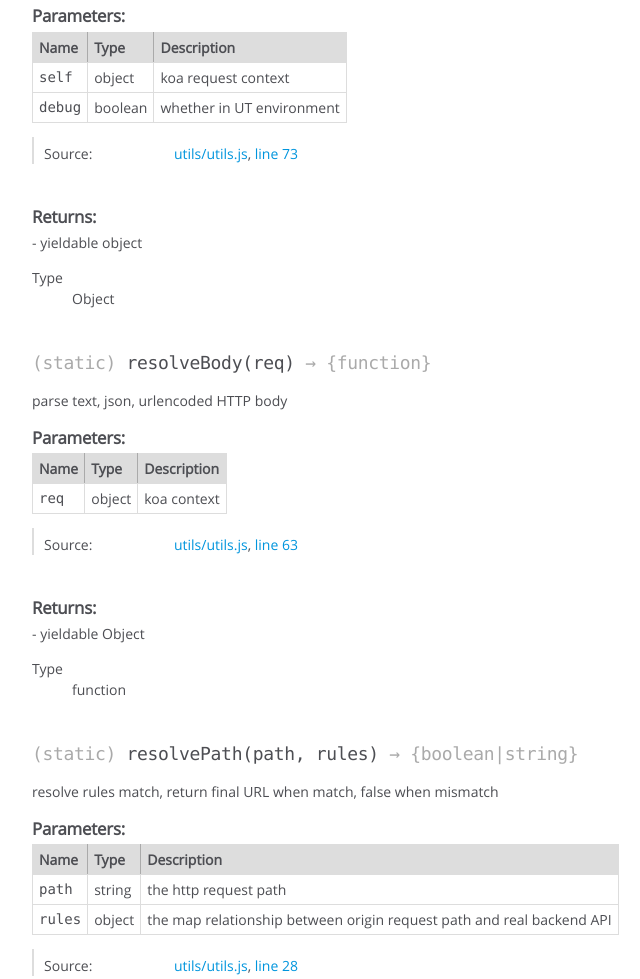
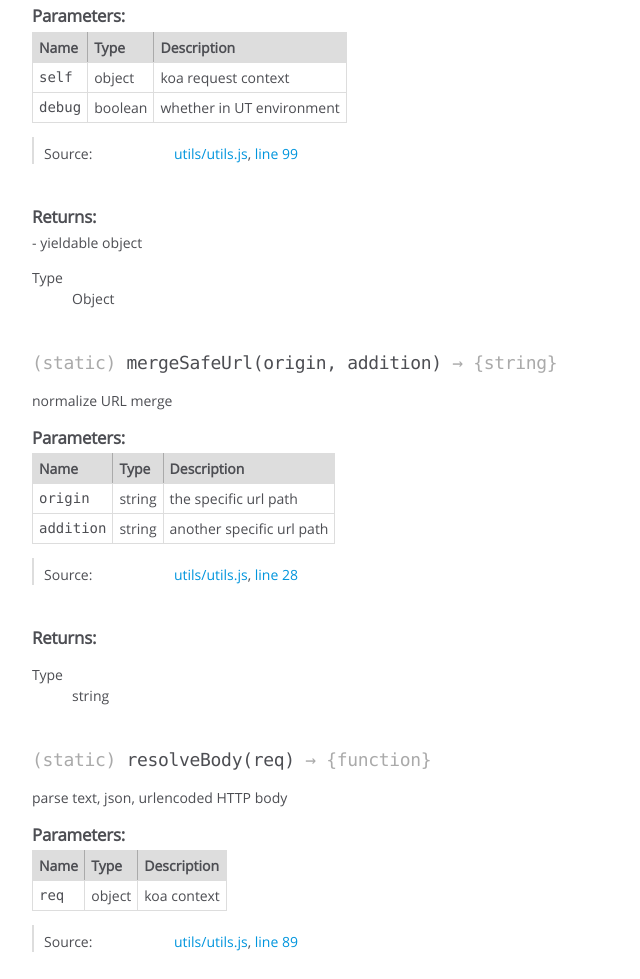
Before and after one commit to worg/koa-proxy2, a website: page doc/module-utils_utils.html in a window 1280 px wide. Shown: the part 899-1878 px from the top of the page, without its empty margins (0-640 px from the left). Drawn offline with Linux system fonts and the light colour scheme.

Commit message:
update docs.

```diff
--- a/doc/module-utils_utils.html
+++ b/doc/module-utils_utils.html
@@ -276,7 +276,7 @@
 
     <dt class="tag-source">Source:</dt>
     <dd class="tag-source"><ul class="dummy"><li>
-        <a href="utils_utils.js.html">utils/utils.js</a>, <a href="utils_utils.js.html#line86">line 86</a>
+        <a href="utils_utils.js.html">utils/utils.js</a>, <a href="utils_utils.js.html#line112">line 112</a>
     </li></ul></dd>
 
 
@@ -452,7 +452,7 @@
 
     <dt class="tag-source">Source:</dt>
     <dd class="tag-source"><ul class="dummy"><li>
-        <a href="utils_utils.js.html">utils/utils.js</a>, <a href="utils_utils.js.html#line73">line 73</a>
+        <a href="utils_utils.js.html">utils/utils.js</a>, <a href="utils_utils.js.html#line99">line 99</a>
     </li></ul></dd>
 
 
@@ -491,6 +491,178 @@
     <dd>
 
 <span class="param-type">Object</span>
+
+
+    </dd>
+</dl>
+
+
+
+
+
+
+
+
+
+
+    <h4 class="name" id=".mergeSafeUrl"><span class="type-signature">(static) </span>mergeSafeUrl<span class="signature">(origin, addition)</span><span class="type-signature"> &rarr; {string}</span></h4>
+
+
+
+
+
+<div class="description">
+    normalize URL merge
+</div>
+
+
+
+
+
+
+
+
+
+    <h5>Parameters:</h5>
+
+
+<table class="params">
+    <thead>
+    <tr>
+
+        <th>Name</th>
+
+
+        <th>Type</th>
+
+
+
+
+
+        <th class="last">Description</th>
+    </tr>
+    </thead>
+
+    <tbody>
+
+
+        <tr>
+
+                <td class="name"><code>origin</code></td>
+
+
+            <td class="type">
+
+
+<span class="param-type">string</span>
+
+
+
+            </td>
+
+
+
+
+
+            <td class="description last">the specific url path</td>
+        </tr>
+
+
+
+        <tr>
+
+                <td class="name"><code>addition</code></td>
+
+
+            <td class="type">
+
+
+<span class="param-type">string</span>
+
+
+
+            </td>
+
+
+
+
+
+            <td class="description last">another specific url path</td>
+        </tr>
+
+
+    </tbody>
+</table>
+
+
+
+
+
+
+<dl class="details">
+
+
+
+
+
+
+
+
+
+
+
+
+
+
+
+
+
+
+
+
+
+
+
+
+
+
+    <dt class="tag-source">Source:</dt>
+    <dd class="tag-source"><ul class="dummy"><li>
+        <a href="utils_utils.js.html">utils/utils.js</a>, <a href="utils_utils.js.html#line28">line 28</a>
+    </li></ul></dd>
+
+
+
+
+
+
+
+</dl>
+
+
+
+
+
+
+
+
+
+
+
+
+
+<h5>Returns:</h5>
+
+
+
+
+<dl>
+    <dt>
+        Type
+    </dt>
+    <dd>
+
+<span class="param-type">string</span>
 
 
     </dd>
@@ -605,7 +777,7 @@
 
     <dt class="tag-source">Source:</dt>
     <dd class="tag-source"><ul class="dummy"><li>
-        <a href="utils_utils.js.html">utils/utils.js</a>, <a href="utils_utils.js.html#line63">line 63</a>
+        <a href="utils_utils.js.html">utils/utils.js</a>, <a href="utils_utils.js.html#line89">line 89</a>
     </li></ul></dd>
 
 
@@ -781,7 +953,7 @@
 
     <dt class="tag-source">Source:</dt>
     <dd class="tag-source"><ul class="dummy"><li>
-        <a href="utils_utils.js.html">utils/utils.js</a>, <a href="utils_utils.js.html#line28">line 28</a>
+        <a href="utils_utils.js.html">utils/utils.js</a>, <a href="utils_utils.js.html#line47">line 47</a>
     </li></ul></dd>
 
 
@@ -956,7 +1128,7 @@
 
     <dt class="tag-source">Source:</dt>
     <dd class="tag-source"><ul class="dummy"><li>
-        <a href="utils_utils.js.html">utils/utils.js</a>, <a href="utils_utils.js.html#line54">line 54</a>
+        <a href="utils_utils.js.html">utils/utils.js</a>, <a href="utils_utils.js.html#line80">line 80</a>
     </li></ul></dd>
 
 
@@ -1128,7 +1300,7 @@
 
     <dt class="tag-source">Source:</dt>
     <dd class="tag-source"><ul class="dummy"><li>
-        <a href="utils_utils.js.html">utils/utils.js</a>, <a href="utils_utils.js.html#line44">line 44</a>
+        <a href="utils_utils.js.html">utils/utils.js</a>, <a href="utils_utils.js.html#line70">line 70</a>
     </li></ul></dd>
 
 
@@ -1194,7 +1366,7 @@
 <br class="clear">
 
 <footer>
-    Documentation generated by <a href="https://github.com/jsdoc3/jsdoc">JSDoc 3.3.0</a> on Wed Jun 03 2015 11:30:57 GMT+0800 (CST)
+    Documentation generated by <a href="https://github.com/jsdoc3/jsdoc">JSDoc 3.3.0-beta1</a> on Sat Jul 11 2015 12:28:08 GMT+0800 (CST)
 </footer>
 
 <script> prettyPrint(); </script>
--- a/doc/styles/jsdoc-default.css
+++ b/doc/styles/jsdoc-default.css
@@ -334,15 +334,13 @@ h6
 .params th, .props th { border-right: 1px solid #aaa; }
 .params thead .last, .props thead .last { border-right: 1px solid #ddd; }
 
-.params td.description > p:first-child,
-.props td.description > p:first-child
+.params td.description > p:first-child
 {
     margin-top: 0;
     padding-top: 0;
 }
 
-.params td.description > p:last-child,
-.props td.description > p:last-child
+.params td.description > p:last-child
 {
     margin-bottom: 0;
     padding-bottom: 0;
```
Also changed, not shown: doc/global.html (+1 -1 lines), doc/index.html (+1 -1 lines), doc/index.js.html (+1 -1 lines), doc/module-koa-proxy2.html (+1 -1 lines), doc/utils_utils.js.html (+32 -5 lines).
